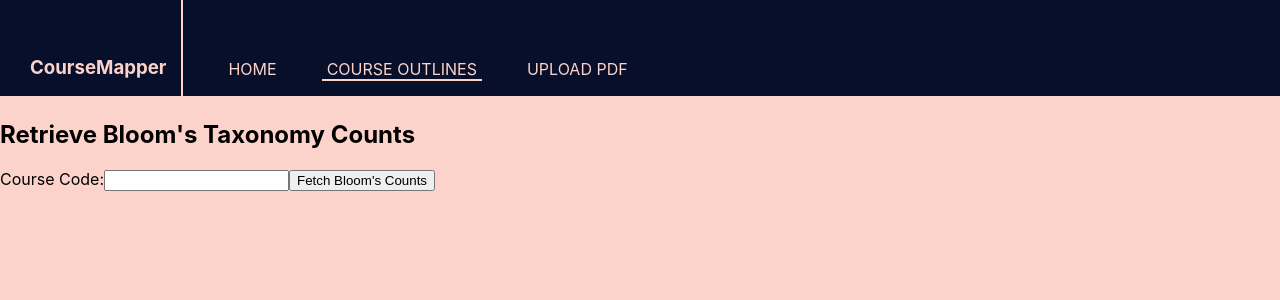
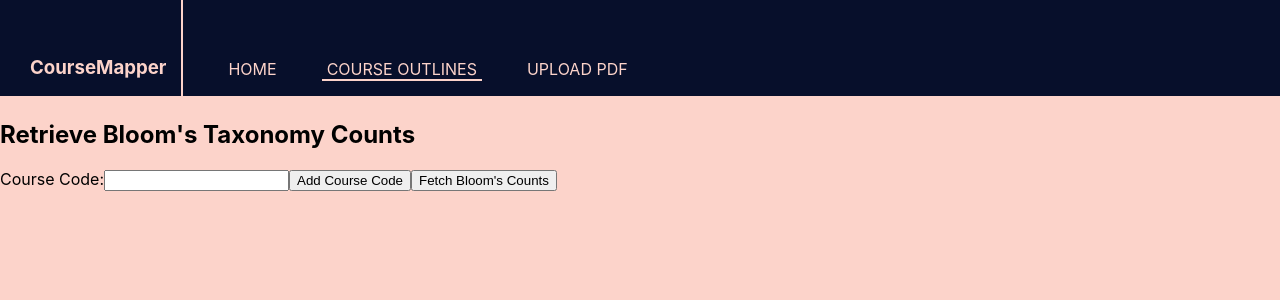
Before and after one commit to NingxiaoYYANG/COMP3900_course_outline_mapping, a React (Create React App) app in the folder frontend/: page /courseoutlines in a window 1280 px wide. Shown: the top 300 px of the page. Built offline with nearby package versions, Linux system fonts and the light colour scheme.

Commit message:
CourseOutline.js can now mapp course clo to blooms

```diff
--- a/frontend/src/components/CourseOutlines.js
+++ b/frontend/src/components/CourseOutlines.js
@@ -3,6 +3,7 @@ import axios from 'axios';
 
 function CourseOutlines() {
   const [courseCode, setCourseCode] = useState('');
+  const [courseCodes, setCourseCodes] = useState([]);
   const [bloomsLabels, setBloomsLabels] = useState(null);
   const [error, setError] = useState('');
 
@@ -10,16 +11,26 @@ function CourseOutlines() {
     setCourseCode(e.target.value);
   };
 
+  const handleAddCourseCode = () => {
+    const codePattern = /^[A-Za-z]{4}\d{4}$/;
+    if (!codePattern.test(courseCode)) {
+      setError('Please enter course code in correct format (e.g., ABCD1234).');
+      return;
+    }
+    setCourseCodes([...courseCodes, courseCode]);
+    setCourseCode('');  // Clear the input field
+    setError('');
+  };
+
   const handleFetchBloomsCount = async () => {
-    if (!courseCode) {
-      setError('Please enter a course code.');
+    if (courseCodes.length === 0) {
+      setError('Please add at least one course code.');
       return;
     }
 
     try {
       const formData = new FormData();
-      const courseCodeArray = [courseCode];
-      formData.append('course_codes', JSON.stringify(courseCodeArray));
+      formData.append('course_codes', JSON.stringify(courseCodes));
 
       const response = await axios.post('http://localhost:5000/api/classify_clos', formData);
       setBloomsLabels(response.data.blooms_count);
@@ -42,7 +53,20 @@ function CourseOutlines() {
           onChange={handleInputChange}
         />
       </label>
+      <button onClick={handleAddCourseCode}>Add Course Code</button>
       <button onClick={handleFetchBloomsCount}>Fetch Bloom's Counts</button>
+
+      {courseCodes.length > 0 && (
+        <div>
+          <h3>Selected Course Codes:</h3>
+          <ul>
+            {courseCodes.map((code, index) => (
+              <li key={index}>{code}</li>
+            ))}
+          </ul>
+        </div>
+      )}
+
       {bloomsLabels && (
         <div>
           <h3>Bloom's Taxonomy Counts</h3>
```
